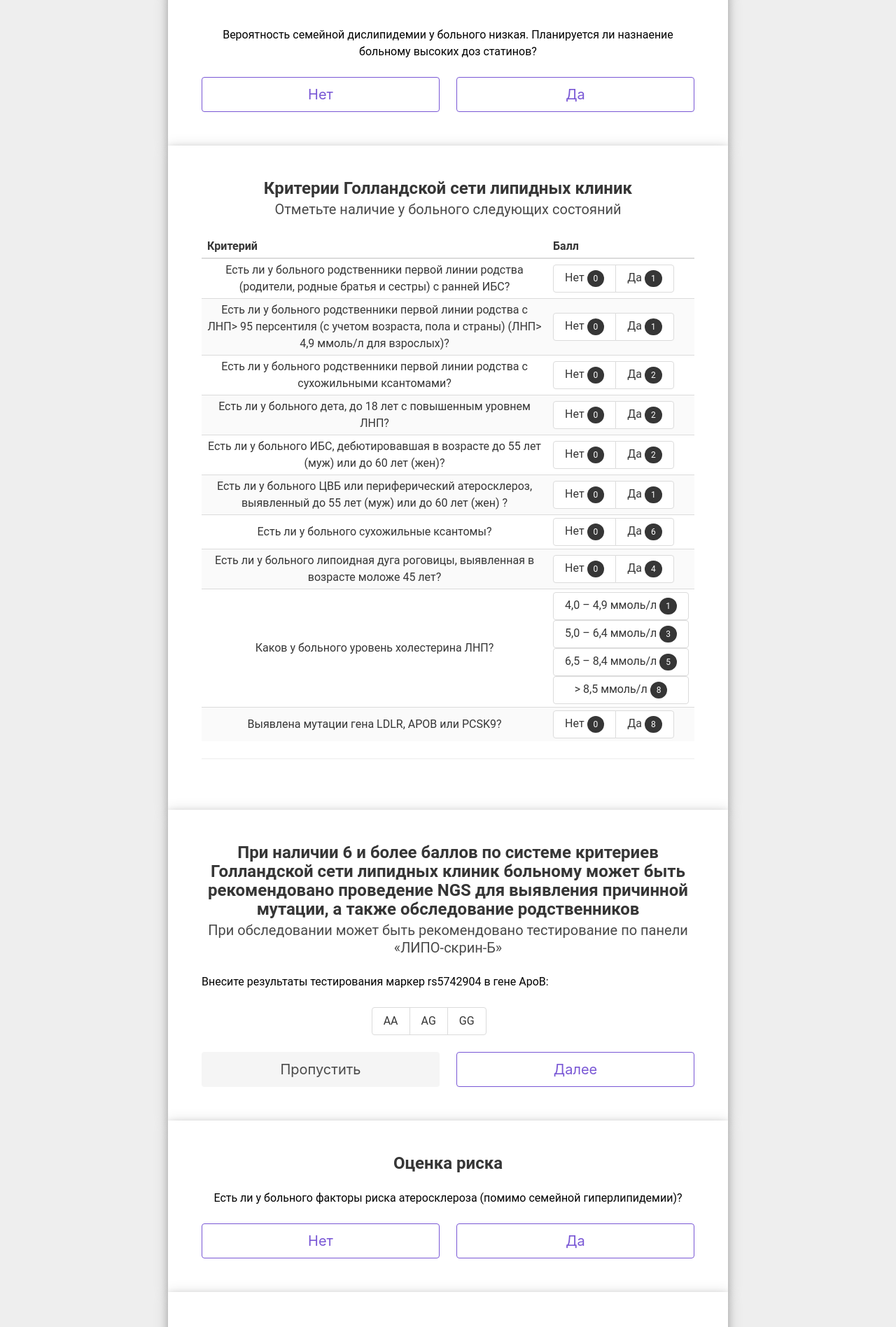
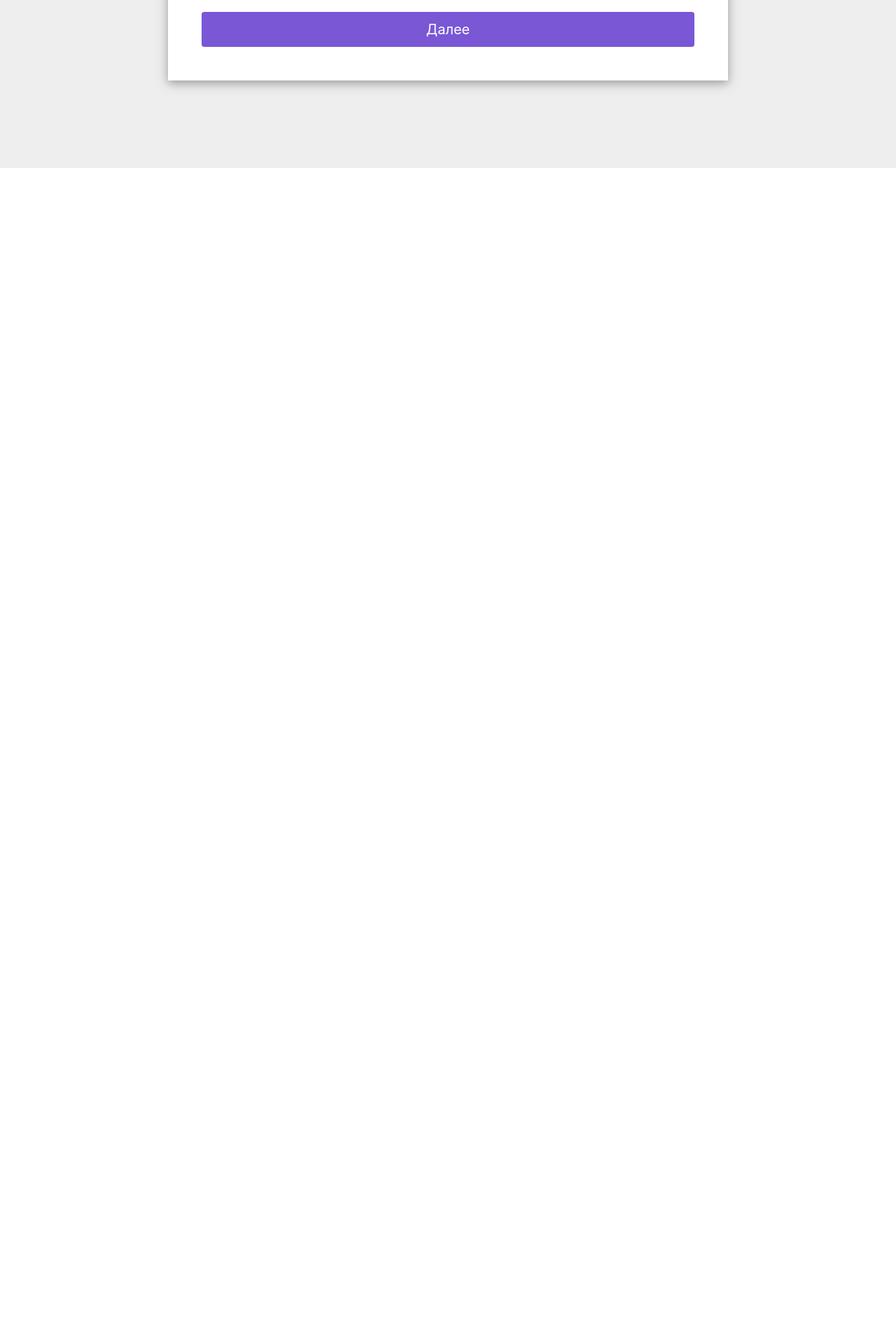
Before and after one commit to rguliev/familial-hyperlipidemia-calculator, a Vue app: page / in a window 1280 px wide. Shown: the part 560-2456 px from the top of the page at 70% size. After the commit the page ends 800 px from the top, so only its background shows below. Built offline with nearby package versions, Linux system fonts and the light colour scheme; the HTML template or start-up script is replaced by a standard one.

Commit message:
Add routing

```diff
--- a/src/App.vue
+++ b/src/App.vue
@@ -1,23 +1,26 @@
 <template>
   <div id="app">
     <section v-if="activeSlide == 1" class="section">
-        <Slide1/>
+        <Slide1 @next="slide1Next" />
     </section>
-    <section  v-if="activeSlide == 1" class="section">
-        <Slide2/>
+    <section  v-if="activeSlide == 2" class="section">
+        <Slide2 @next="slide2Next"/>
     </section>
-    <section  v-if="activeSlide == 1" class="section">
-        <Slide34/>
+    <section  v-if="activeSlide == 3" class="section">
+        <Slide34 @next="slide3Next"/>
     </section>
-    <section  v-if="activeSlide == 1" class="section">
-        <Slide5/>
+    <section  v-if="activeSlide == 5" class="section">
+        <Slide5 @next="slide5Next"/>
     </section>
-    <section  v-if="activeSlide == 1" class="section">
-        <Slide6/>
+    <section  v-if="activeSlide == 6" class="section">
+        <Slide6 @next="slide6Next"/>
     </section>
-    <section  v-if="activeSlide == 1" class="section">
-        <Slide7/>
+    <section  v-if="activeSlide == 7" class="section">
+        <Slide7 @next="slide7Next"/>
     </section>
+    <!--section  v-if="activeSlide == 0" class="section">
+        <Conclusion/>
+    </section-->
   </div>
 </template>
 
@@ -40,7 +43,57 @@ export default {
   },
   data() {
     return {
-      activeSlide: 1
+      activeSlide: 1,
+      answers: {
+        'slide1': null,
+        'slide2': null,
+        'slide34': null,
+        'slide5': null,
+        'slide6': null,
+        'slide7': null,
+      }
+    }
+  },
+  methods: {
+    slide1Next: function(numChecked) {
+      this.answers.slide1 = numChecked
+      if (numChecked) {
+        this.activeSlide = 3
+      } else {
+        this.activeSlide = 2
+      }
+    },
+    slide2Next: function(answer) {
+      this.answers.slide2 = answer
+      if (answer) {
+        this.activeSlide = 7
+      } else {
+        this.activeSlide = 0
+      }
+    },
+    slide3Next: function(score) {
+      this.answers.slide3 = score
+      if (score >= 6) {
+        this.activeSlide = 5
+      } else {
+        this.activeSlide = 0
+      }
+    },
+    slide5Next: function(geneApoB) {
+      this.answers.slide5 = geneApoB
+      if (geneApoB === null) {
+        this.activeSlide = 6
+      } else {
+        this.activeSlide = 0
+      }
+    },
+    slide6Next: function(answer) {
+      this.answers.slide6 = answer
+      this.activeSlide = 0
+    },
+    slide7Next: function(geneABCG2, geneSLCO1B1) {
+      this.answers.slide7 = [geneABCG2, geneSLCO1B1]
+      this.activeSlide = 0
     }
   }
 }
--- a/src/components/Slide1.vue
+++ b/src/components/Slide1.vue
@@ -9,7 +9,7 @@
         :header-checkable="headerCheckable"
         checkbox-position="right"></b-table>
         <hr>
-        <b-button size="is-medium" type="is-primary" expanded>Далее</b-button>
+        <b-button size="is-medium" type="is-primary" expanded @click="$emit('next', numChecked)">Далее</b-button>
 </div>
 </template>
 
@@ -40,6 +40,11 @@
                     }
                 ]
             }
+        },
+        computed: {
+            numChecked: function () {
+                return this.checkedRows.length
+            }
         }
     }
 </script>
--- a/src/components/Slide2.vue
+++ b/src/components/Slide2.vue
@@ -9,8 +9,12 @@
       </div>
     </div>
     <div class="columns">
-        <div class="column"><b-button type="is-primary is-medium" outlined expanded>Нет</b-button></div>
-        <div class="column"><b-button type="is-primary is-medium" outlined expanded>Да</b-button></div>
+        <div class="column">
+          <b-button type="is-primary is-medium" outlined expanded @click="$emit('next', false)">Нет</b-button>
+        </div>
+        <div class="column">
+          <b-button type="is-primary is-medium" outlined expanded @click="$emit('next', true)">Да</b-button>
+        </div>
     </div>
 </div>
 </template>
--- a/src/components/Slide34.vue
+++ b/src/components/Slide34.vue
@@ -36,7 +36,7 @@
         </tbody>
     </table>
     <hr>
-    <b-button v-show="isAnyClicked" size="is-medium" type="is-primary" expanded>Далее</b-button>
+    <b-button v-show="isAnyClicked" size="is-medium" type="is-primary" expanded @click="$emit('next', totalScore)">Далее</b-button>
 </div>
 </template>
 
--- a/src/components/Slide5.vue
+++ b/src/components/Slide5.vue
@@ -21,8 +21,12 @@
     </div>
 
     <div class="columns">
-        <div class="column"><b-button type="is-light is-medium" expanded>Пропустить</b-button></div>
-        <div class="column"><b-button type="is-primary is-medium" outlined expanded>Далее</b-button></div>
+        <div class="column">
+          <b-button type="is-light is-medium" expanded @click="$emit('next', null)">Пропустить</b-button>
+        </div>
+        <div class="column">
+          <b-button type="is-primary is-medium" outlined expanded  @click="$emit('next', geneApoB)">Далее</b-button>
+        </div>
     </div>
 </div>
 </template>
--- a/src/components/Slide6.vue
+++ b/src/components/Slide6.vue
@@ -9,8 +9,12 @@
       </div>
     </div>
     <div class="columns">
-        <div class="column"><b-button type="is-primary is-medium" outlined expanded>Нет</b-button></div>
-        <div class="column"><b-button type="is-primary is-medium" outlined expanded>Да</b-button></div>
+        <div class="column">
+          <b-button type="is-primary is-medium" outlined expanded @click="$emit('next', false)">Нет</b-button>
+        </div>
+        <div class="column">
+          <b-button type="is-primary is-medium" outlined expanded @click="$emit('next', true)">Да</b-button>
+        </div>
     </div>
 </div>
 </template>
--- a/src/components/Slide7.vue
+++ b/src/components/Slide7.vue
@@ -29,8 +29,12 @@
     </div>
 
     <div class="columns">
-        <div class="column"><b-button type="is-light is-medium" expanded>Пропустить</b-button></div>
-        <div class="column"><b-button type="is-primary is-medium" outlined expanded>Далее</b-button></div>
+        <div class="column">
+            <b-button type="is-light is-medium" expanded @click="$emit('next', null, null)">Пропустить</b-button>
+        </div>
+        <div class="column">
+            <b-button type="is-primary is-medium" outlined expanded @click="$emit('next', geneABCG2, geneSLCO1B1)">Далее</b-button>
+        </div>
     </div>
 </div>
 </template>
```
